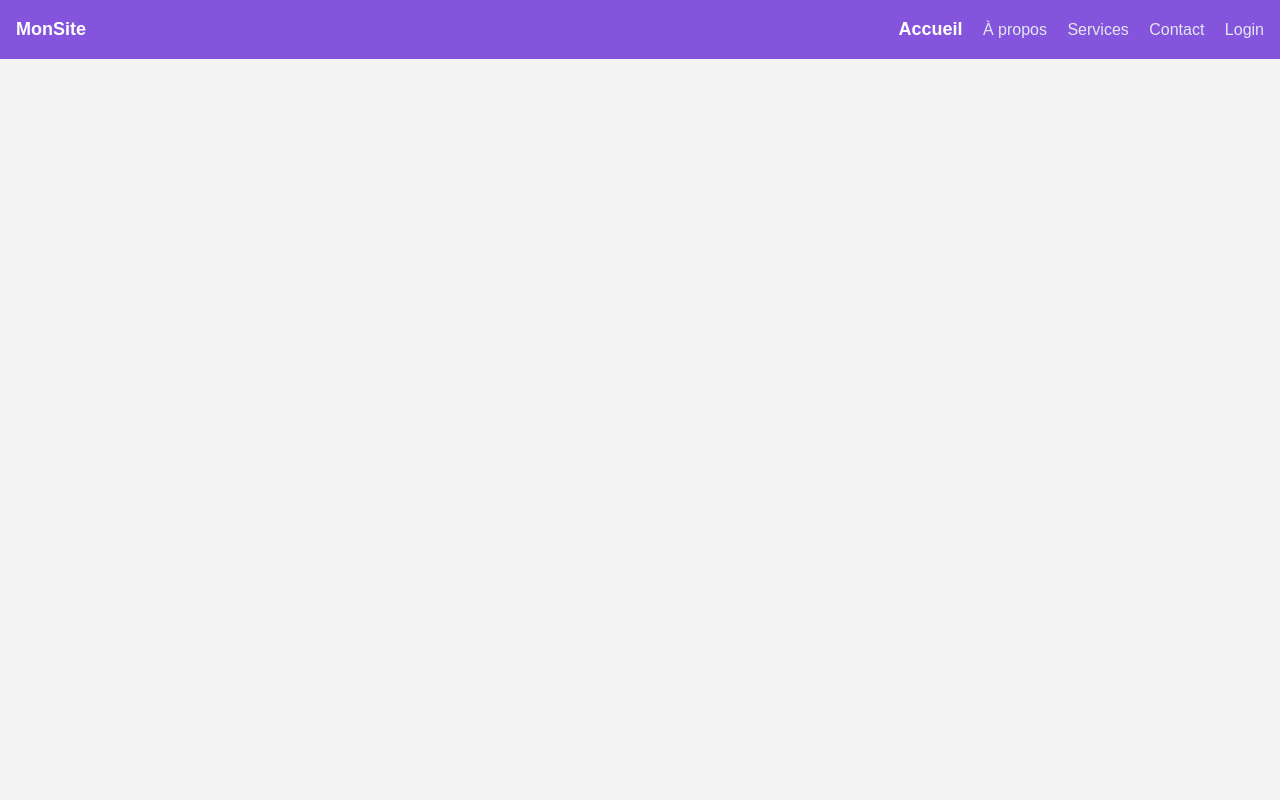
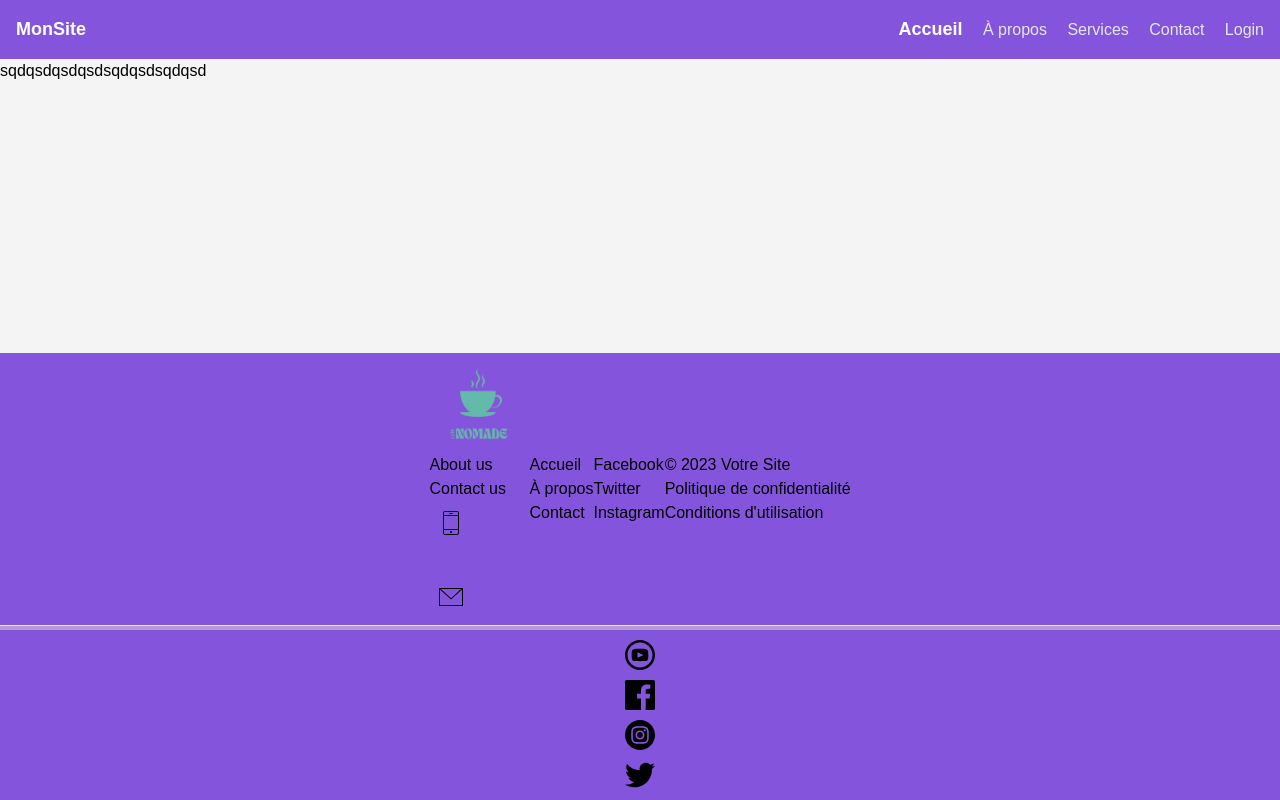
Before and after one commit to BenjaminC62/Dynamic-Website, a PHP site: page / in a window 1280 px wide. Run offline with PHP 8.4, Linux system fonts and the light colour scheme; some libraries are stand-ins or nearby versions.

Commit message:
:tada: ajout du footer dans index.php pour revifier

```diff
--- a/src/index.php
+++ b/src/index.php
@@ -4,15 +4,13 @@
     <meta charset="UTF-8">
     <title>Site</title>
     <link rel="stylesheet" href="./styles/style.css">
+    <link rel="stylesheet" href="./styles/footer.css">
     <script src="https://cdn.tailwindcss.com"></script>
     <script src="./scripts/script.js" defer></script>
 </head>
 <body>
 
 <?php include './pages/menuNav.php'; ?>
-
-
-
 
 <?php
 
@@ -50,5 +48,11 @@ if (isset($_POST['formsend'])) {
 }
 ?>
 
+<span>sqdqsdqsdqsdsqdqsdsqdqsd</span>
+
+
+
+<?php include './pages/footer.php'; ?>
+
 </body>
 </html>
--- a/src/pages/footer.php
+++ b/src/pages/footer.php
@@ -13,7 +13,7 @@
     <div class="footer-main">
 
         <div class="">
-            <img src="../imgs/Logo.png" class="logo">
+            <img src="./imgs/Logo.png" class="logo">
 
             <h3>About us</h3>
             <span></span>
@@ -49,8 +49,8 @@
 
     <hr class="lign">
 
-    <div class="Social-media">
-        <ul>
+    <div>
+        <ul class="Social-media">
             <li>
                 <svg xmlns="http://www.w3.org/2000/svg" width="24" height="24" viewBox="0 0 24 24"><path d="M16.23 7.102c-2.002-.136-6.462-.135-8.461 0-2.165.148-2.419 1.456-2.436 4.898.017 3.436.27 4.75 2.437 4.898 1.999.135 6.459.136 8.461 0 2.165-.148 2.42-1.457 2.437-4.898-.018-3.436-.271-4.75-2.438-4.898zm-6.23 7.12v-4.444l4.778 2.218-4.778 2.226zm2-12.222c5.514 0 10 4.486 10 10s-4.486 10-10 10-10-4.486-10-10 4.486-10 10-10zm0-2c-6.627 0-12 5.373-12 12s5.373 12 12 12 12-5.373 12-12-5.373-12-12-12z"/></svg>
                 <svg xmlns="http://www.w3.org/2000/svg" width="24" height="24" viewBox="0 0 24 24"><path d="M22.675 0h-21.35c-.732 0-1.325.593-1.325 1.325v21.351c0 .731.593 1.324 1.325 1.324h11.495v-9.294h-3.128v-3.622h3.128v-2.671c0-3.1 1.893-4.788 4.659-4.788 1.325 0 2.463.099 2.795.143v3.24l-1.918.001c-1.504 0-1.795.715-1.795 1.763v2.313h3.587l-.467 3.622h-3.12v9.293h6.116c.73 0 1.323-.593 1.323-1.325v-21.35c0-.732-.593-1.325-1.325-1.325z"/></svg>
--- a/src/styles/footer.css
+++ b/src/styles/footer.css
@@ -3,9 +3,9 @@
 
 footer{
     background-color: #8554dc;
-    position: fixed;
+    position: absolute;
     left: 0;
-    top: 0;
+    bottom: 0;
     width: 100%;
 }
 
@@ -33,6 +33,7 @@ li{
     display: flex;
     justify-content: center;
     align-items: center;
+    flex-direction: row;
 }
 
 svg:hover{
```
